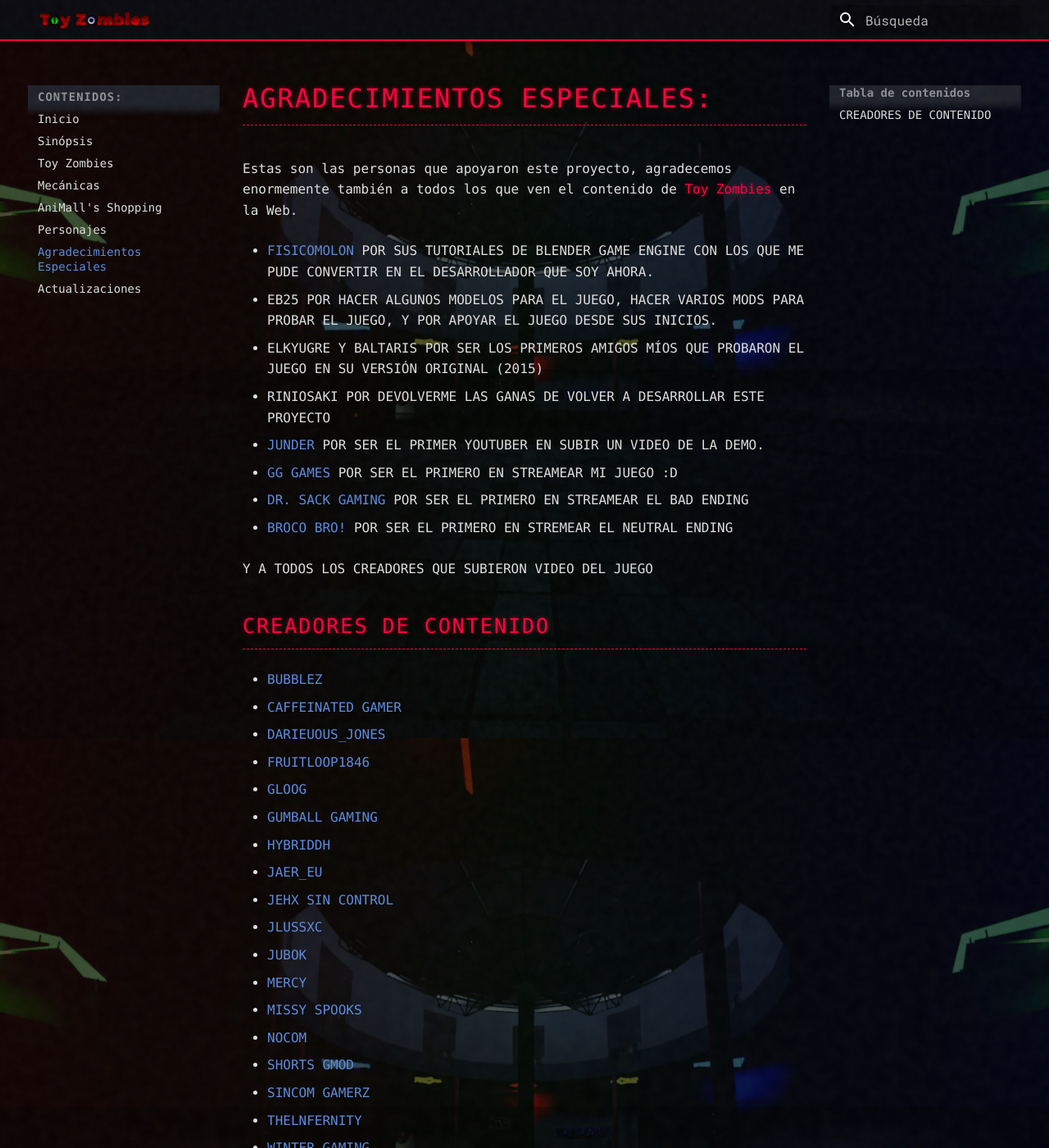
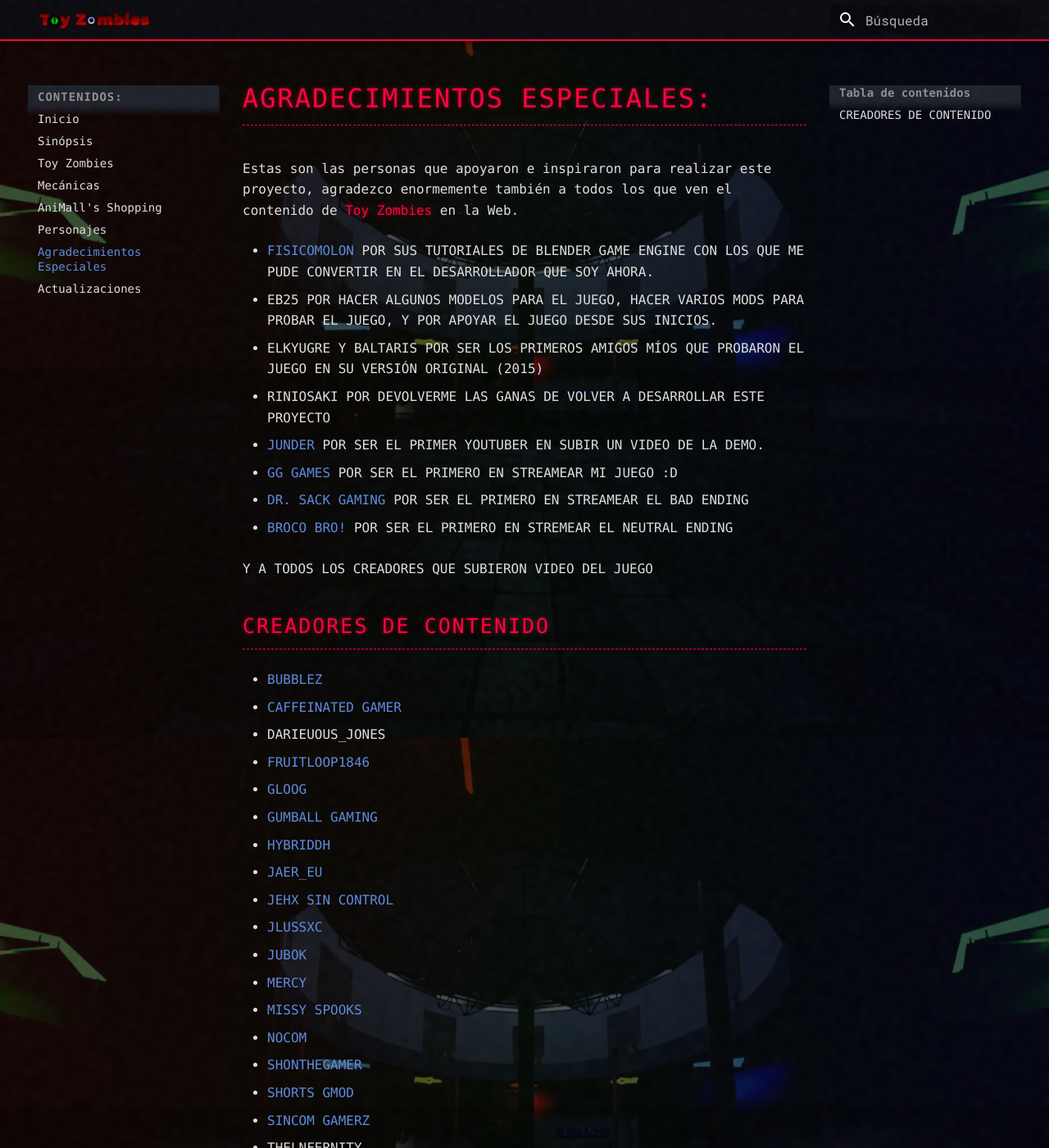
Before and after one commit to Hec-Thor-Tech/toy-zombies, an MkDocs documentation site: the page built from docs/gracias.md, in a window 1280 px wide and 1400 px high. Shown: the whole window at 82% size. Built offline with MkDocs 1.6.1 and Material for MkDocs 9.7.7, drawn with Linux system fonts in a browser that asks for light colours.

Commit message:
Actualizacion de la p├ígina oficial

```diff
--- a/docs/gracias.md
+++ b/docs/gracias.md
@@ -1,8 +1,8 @@
 # **Agradecimientos Especiales:**
 
-Estas son las personas que apoyaron este proyecto, agradecemos enormemente también a todos los que ven el contenido de **Toy Zombies** en la Web.
+Estas son las personas que apoyaron e inspiraron para realizar este proyecto, agradezco enormemente también a todos los que ven el contenido de **Toy Zombies** en la Web.
 
-- [FISICOMOLON](https://www.youtube.com/@Toy-Zombies)
+- [FISICOMOLON](https://www.youtube.com/@fisicomolon)
 POR SUS TUTORIALES DE BLENDER GAME ENGINE CON LOS QUE ME PUDE CONVERTIR EN EL DESARROLLADOR QUE SOY AHORA.
 
 - EB25
@@ -17,51 +17,53 @@
 - [JUNDER](https://www.youtube.com/@Toy-Zombies)
 POR SER EL PRIMER YOUTUBER EN SUBIR UN VIDEO DE LA DEMO.
 
-- [GG GAMES](https://www.youtube.com/@Toy-Zombies)
+- [GG GAMES](https://www.youtube.com/@GGGameplays_)
 POR SER EL PRIMERO EN STREAMEAR MI JUEGO :D
 
-- [DR. SACK GAMING](https://www.youtube.com/@Toy-Zombies)
+- [DR. SACK GAMING](https://www.youtube.com/@sackgaming)
 POR SER EL PRIMERO EN STREAMEAR EL BAD ENDING
 
-- [BROCO BRO!](https://www.youtube.com/@Toy-Zombies)
+- [BROCO BRO!](https://www.youtube.com/@BrocoBRO)
 POR SER EL PRIMERO EN STREMEAR EL NEUTRAL ENDING
 
 Y A TODOS LOS CREADORES QUE SUBIERON VIDEO DEL JUEGO
 
 ## **CREADORES DE CONTENIDO**
 
-- [BUBBLEZ](https://www.youtube.com/@Toy-Zombies)
+- [BUBBLEZ](https://www.youtube.com/@BubbleWolfz)
 
-- [CAFFEINATED GAMER](https://www.youtube.com/@Toy-Zombies)
+- [CAFFEINATED GAMER](https://www.youtube.com/@CaffeinatedGamer)
 
-- [DARIEUOUS_JONES](https://www.youtube.com/@Toy-Zombies)
+- DARIEUOUS_JONES
 
-- [FRUITLOOP1846](https://www.youtube.com/@Toy-Zombies)
+- [FRUITLOOP1846](https://www.youtube.com/@Fruitloop.1846)
 
-- [GLOOG](https://www.youtube.com/@Toy-Zombies)
+- [GLOOG](https://www.youtube.com/@Glooging)
 
-- [GUMBALL GAMING](https://www.youtube.com/@Toy-Zombies)
+- [GUMBALL GAMING](https://www.youtube.com/@gumballcrack27)
 
-- [HYBRIDDH](https://www.youtube.com/@Toy-Zombies)
+- [HYBRIDDH](https://www.youtube.com/@hybriddh)
 
-- [JAER_EU](https://www.youtube.com/@Toy-Zombies)
+- [JAER_EU](https://www.youtube.com/@Jaer_eu)
 
-- [JEHX SIN CONTROL](https://www.youtube.com/@Toy-Zombies)
+- [JEHX SIN CONTROL](https://www.youtube.com/@JehxSinControl)
 
-- [JLUSSXC](https://www.youtube.com/@Toy-Zombies)
+- [JLUSSXC](https://www.youtube.com/@JlussXC)
 
-- [JUBOK](https://www.youtube.com/@Toy-Zombies)
+- [JUBOK](https://www.youtube.com/@jjubok)
 
-- [MERCY](https://www.youtube.com/@Toy-Zombies)
+- [MERCY](https://www.youtube.com/@MercyZilla)
 
-- [MISSY SPOOKS](https://www.youtube.com/@Toy-Zombies)
+- [MISSY SPOOKS](https://www.youtube.com/@MissySpooks)
 
-- [NOCOM](https://www.youtube.com/@Toy-Zombies)
+- [NOCOM](https://www.youtube.com/@NocomGamer)
 
-- [SHORTS GMOD](https://www.youtube.com/@Toy-Zombies)
+- [SHONTHEGAMER](https://www.youtube.com/@ShonTheGamer)
 
-- [SINCOM GAMERZ](https://www.youtube.com/@Toy-Zombies)
+- [SHORTS GMOD](https://www.youtube.com/@shortsgmod)
 
-- [THELNFERNITY](https://www.youtube.com/@Toy-Zombies)
+- [SINCOM GAMERZ](https://www.youtube.com/watch?v=RaGeKRKd_4o&t=12s)
 
-- [WINTER GAMING](https://www.youtube.com/@Toy-Zombies)
+- THELNFERNITY
+
+- [WINTER GAMING](https://www.youtube.com/@Winter_ftw)
```
Also changed, not shown: site/gracias/index.html, site/search/search_index.json.
